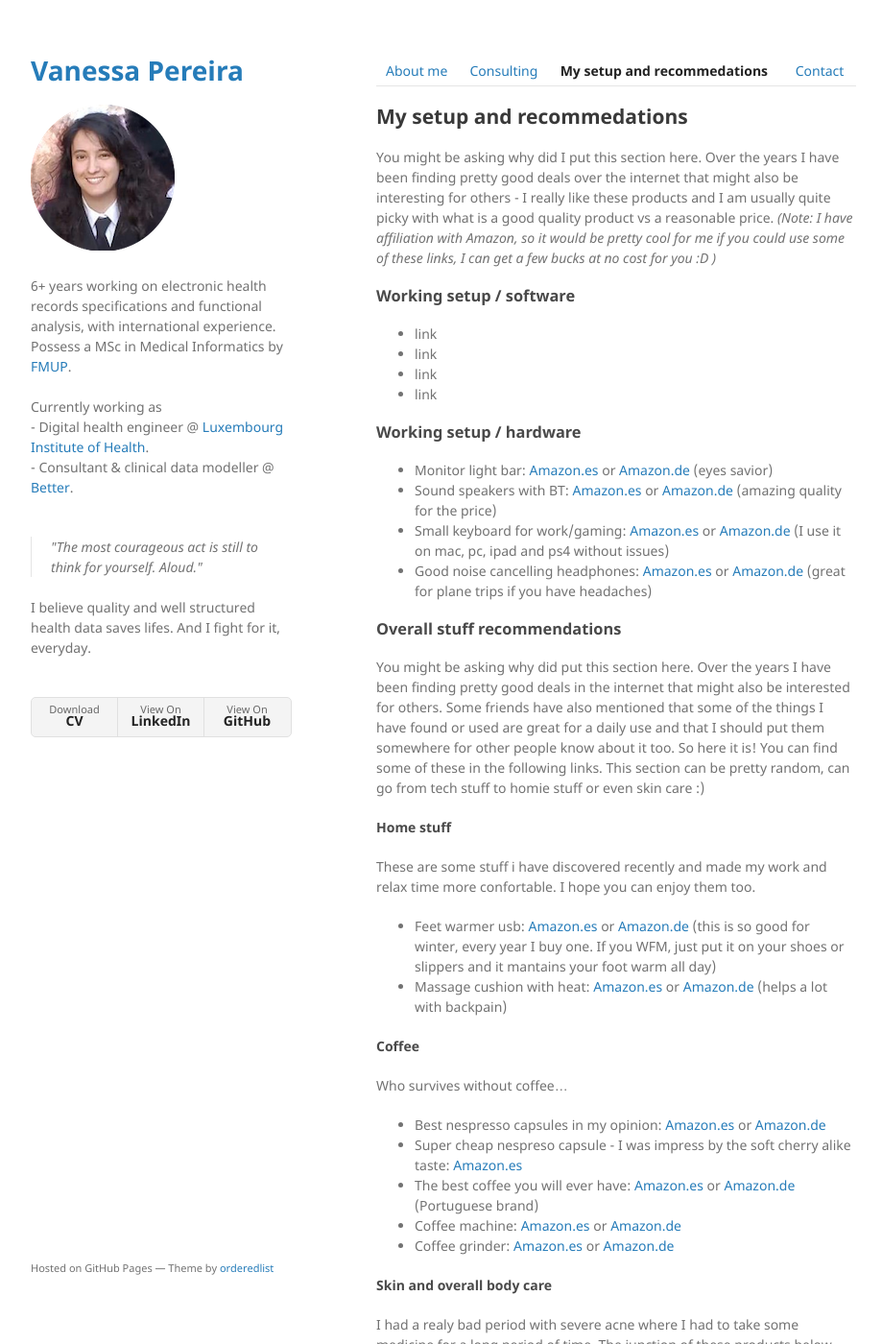
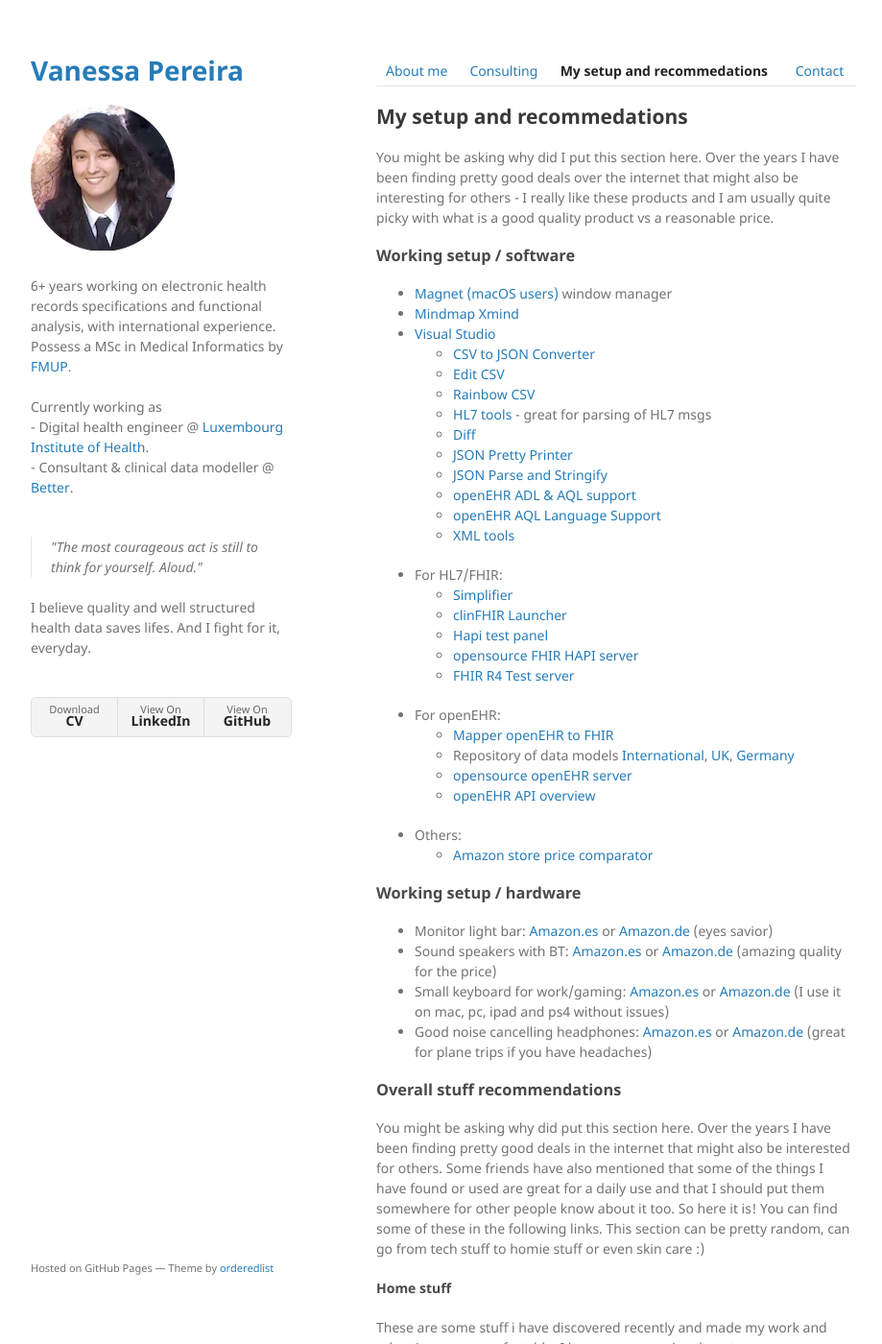
Before and after one commit to vanessa-pereira/vanessa-pereira.github.io, a Jekyll site: the page built from recommend.md, in a window 1280 px wide and 1400 px high. Shown: the whole window at 96% size, without its empty margins (178-1097 px from the left). Built offline with Jekyll 4.4.1, drawn with Linux system fonts in a browser that asks for light colours; some of the changed text lies outside the part shown.

Commit message:
Update recommend.md

```diff
--- a/recommend.md
+++ b/recommend.md
@@ -5,13 +5,35 @@
 
 ## My setup and recommedations
 You might be asking why did I put this section here. Over the years I have been finding pretty good deals over the internet that might also be interesting for others - I really like these products and I am usually quite picky with what is a good quality product vs a reasonable price.
-_(Note: I have affiliation with Amazon, so it would be pretty cool for me if you could use some of these links, I can get a few bucks at no cost for you :D )_
 
 ### Working setup / software
-* link
-* link
-* link
-* link
+* [Magnet (macOS users)](https://apps.apple.com/us/app/magnet/id441258766?mt=12) window manager
+* [Mindmap Xmind](https://www.xmind.net/download/xmind)
+* [Visual Studio](https://code.visualstudio.com/)
+  * [CSV to JSON Converter](https://marketplace.visualstudio.com/items?itemName=Chukwuamaka.csvtojson-converter)
+  * [Edit CSV](https://marketplace.visualstudio.com/items?itemName=janisdd.vscode-edit-csv)
+  * [Rainbow CSV](https://marketplace.visualstudio.com/items?itemName=mechatroner.rainbow-csv)
+  * [HL7 tools](https://marketplace.visualstudio.com/items?itemName=RobHolme.hl7tools) - great for parsing of HL7 msgs
+  * [Diff](https://marketplace.visualstudio.com/items?itemName=fabiospampinato.vscode-diff)
+  * [JSON Pretty Printer](https://marketplace.visualstudio.com/items?itemName=euskadi31.json-pretty-printer)
+  * [JSON Parse and Stringify](https://marketplace.visualstudio.com/items?itemName=nextfaze.json-parse-stringify)
+  * [openEHR ADL & AQL support](https://marketplace.visualstudio.com/items?itemName=NedapHealthcare.openehr-adl-lsp)
+  * [openEHR AQL Language Support](https://marketplace.visualstudio.com/items?itemName=DIPSAS.aql)
+  * [XML tools](https://marketplace.visualstudio.com/items?itemName=DotJoshJohnson.xml)
+* For HL7/FHIR:
+  * [Simplifier](https://simplifier.net/)
+  * [clinFHIR Launcher](http://clinfhir.com/)
+  * [Hapi test panel](https://hapifhir.github.io/hapi-hl7v2/hapi-testpanel/)
+  * [opensource FHIR HAPI server](https://github.com/hapifhir/hapi-fhir-jpaserver-starter)
+  * [FHIR R4 Test server](https://hapi.fhir.org/baseR4/swagger-ui/)
+* For openEHR:
+  * [Mapper openEHR to FHIR](http://143.47.229.90:8080/openehr2fhir/)
+  * Repository of data models [International](https://ckm.openehr.org/ckm/), [UK](https://ckm.apperta.org/ckm/), [Germany](https://ckm.highmed.org/ckm/)
+  * [opensource openEHR server](https://github.com/ehrbase/ehrbase)
+  * [openEHR API overview](https://specifications.openehr.org/releases/ITS-REST/latest/ehr.html)
+* Others:
+  * [Amazon store price comparator](https://tropicalprice.com/)
+
 
 ### Working setup / hardware
 * Monitor light bar: [Amazon.es](https://amzn.to/3VBn5tf) or [Amazon.de](https://amzn.to/3VpzHne) (eyes savior)
@@ -31,7 +53,7 @@
 #### Coffee
 Who survives without coffee...
 * Best nespresso capsules in my opinion: [Amazon.es](https://amzn.to/3OOt4bN) or [Amazon.de](https://amzn.to/3XF3nye)
-* Super cheap nespreso capsule - I was impress by the soft cherry alike taste: [Amazon.es](https://amzn.to/3F9ho0g)
+* Super cheap nespreso capsule: I was impress by the soft cherry alike taste [Amazon.es](https://amzn.to/3F9ho0g) or chocolate [Amazon.es](https://amzn.to/3F7GQDf) - for lattes, 10 cent a pod it's a pretty good deal.
 * The best coffee you will ever have: [Amazon.es](https://amzn.to/3GPqxfo) or [Amazon.de](https://amzn.to/3VccIw9) (Portuguese brand)
 * Coffee machine: [Amazon.es](https://amzn.to/3u3Bl1V) or [Amazon.de](https://amzn.to/3EJ3ksJ)
 * Coffee grinder: [Amazon.es](https://amzn.to/3AKIXdB) or [Amazon.de](https://amzn.to/3GQitLq)
@@ -48,7 +70,7 @@
 * For teeth alignment, here's a 300eur discount @ Impress: https://smile2impress.com/pt/special/referral/?code=UM9-4UO-SFO&referral_source=mobile
 
 
-_yay_
+_(Note: I have affiliation with Amazon, so it would be pretty cool for me if you could use some of these links, I can get a few bucks at no cost for you :D )_
 
 
 [Back to main page](./)
```
